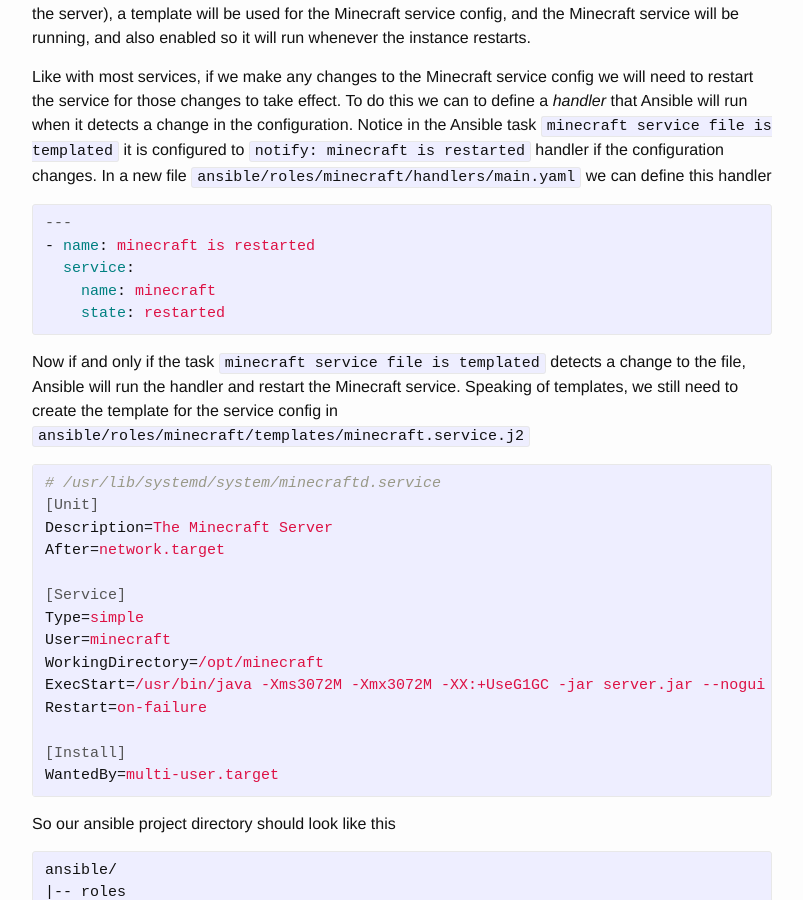
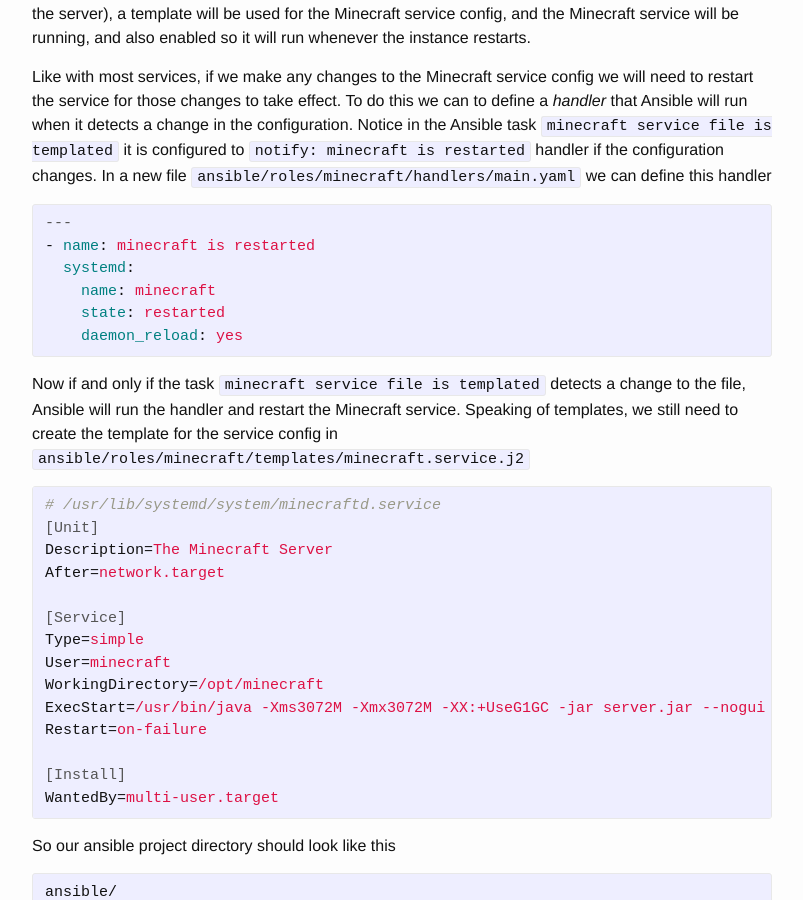
Before and after one commit to pdizz/pdizz.github.io, a Jekyll site: the page built from _posts/2020-11-04-terraforming-minecraft-04.markdown, in a window 1280 px wide and 900 px high, scrolled down 1865 px. Shown: the whole window, without its empty margins (238-1041 px from the left). Built offline with Jekyll 4.4.1, drawn with Linux system fonts in a browser that asks for light colours.

Commit message:
use systemd ansible module for service handler

```diff
--- a/_posts/2020-11-04-terraforming-minecraft-04.markdown
+++ b/_posts/2020-11-04-terraforming-minecraft-04.markdown
@@ -71,9 +71,10 @@ Like with most services, if we make any changes to the Minecraft service config
 {% highlight yaml %}
 ---
 - name: minecraft is restarted
-  service:
+  systemd:
     name: minecraft
     state: restarted
+    daemon_reload: yes
 {% endhighlight %}
 
 Now if and only if the task `minecraft service file is templated` detects a change to the file, Ansible will run the handler and restart the Minecraft service. Speaking of templates, we still need to create the template for the service config in `ansible/roles/minecraft/templates/minecraft.service.j2`
```
